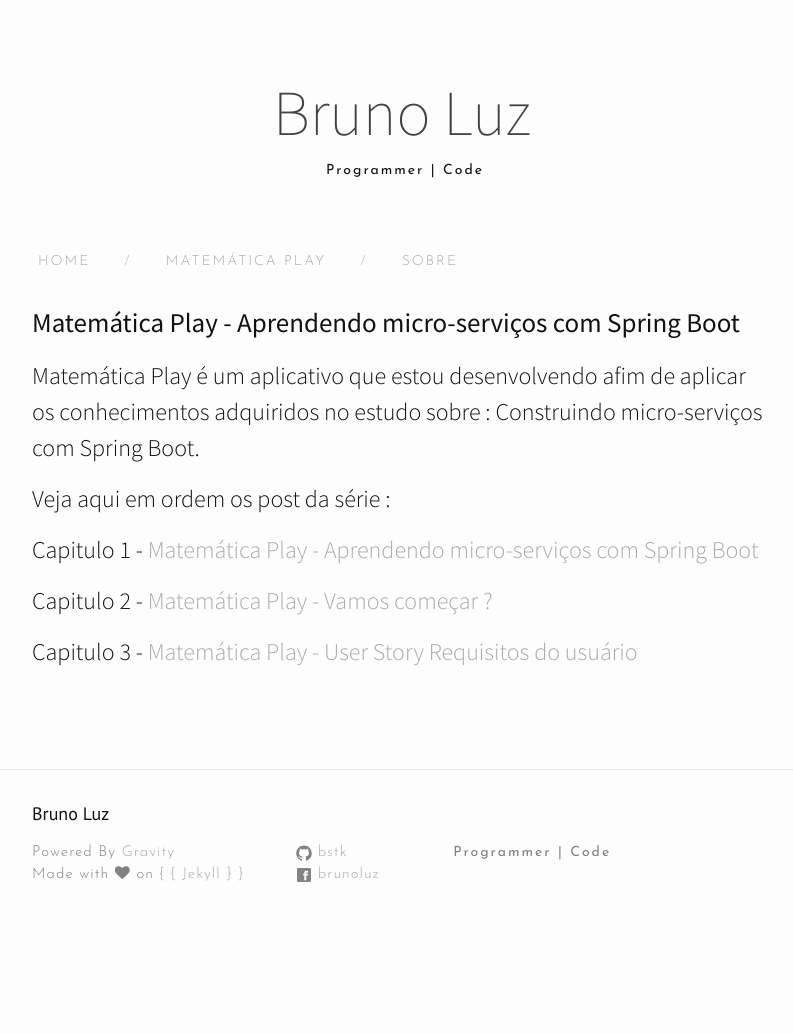
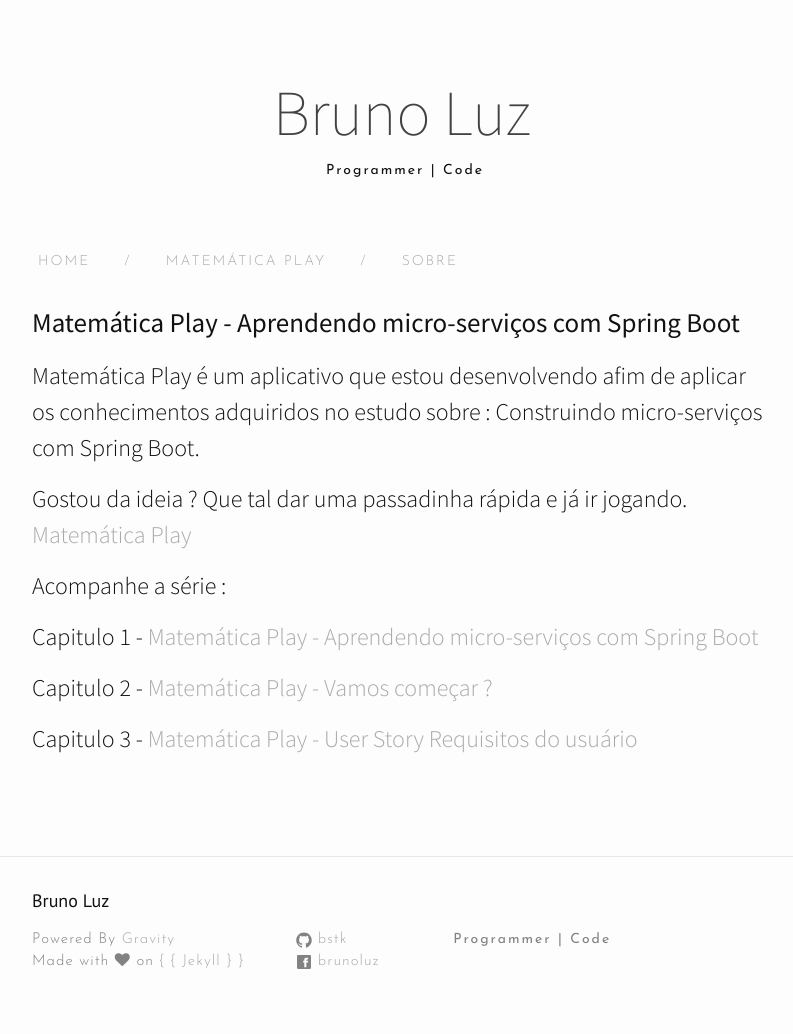
Before and after one commit to BSTK/bstk.github.io, a Jekyll site: the page built from matematica-play.md, in a window 1280 px wide. Shown: the whole page, without its empty margins (238-1031 px from the left). Built offline with Jekyll 4.4.1, drawn with Linux system fonts in a browser that asks for light colours; nearby versions of some CDN libraries; comment, search, counter and statistics services are not loaded; before the commit the page ends 947 px from its top, so only the background shows below that.

Commit message:
Commit - Correção publicação

```diff
--- a/matematica-play.md
+++ b/matematica-play.md
@@ -8,7 +8,9 @@ permalink: /matematica-play
 
 Matemática Play é um aplicativo que estou desenvolvendo afim de aplicar os conhecimentos adquiridos no estudo sobre : Construindo micro-serviços com Spring Boot.
 
-Veja aqui em ordem os post da série :
+Gostou da ideia ? Que tal dar uma passadinha rápida e já ir jogando. [Matemática Play](https://matematica-play.herokuapp.com/)
+
+Acompanhe a série :
 
 Capitulo 1 - [Matemática Play - Aprendendo micro-serviços com Spring Boot](http://brunoluz.com.br/spring-boot/2018/04/14/matematica-play-aprendendo-micro-servicos-com-spring-boot.html)
 
```
